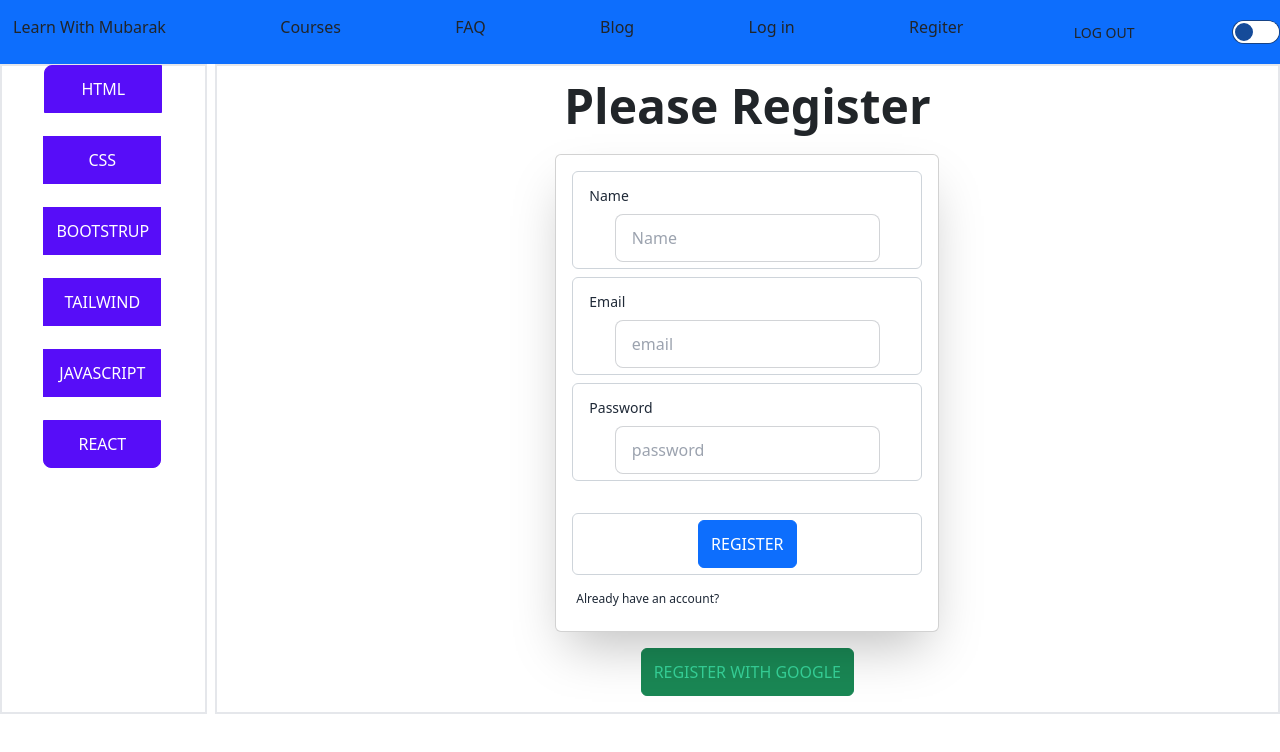
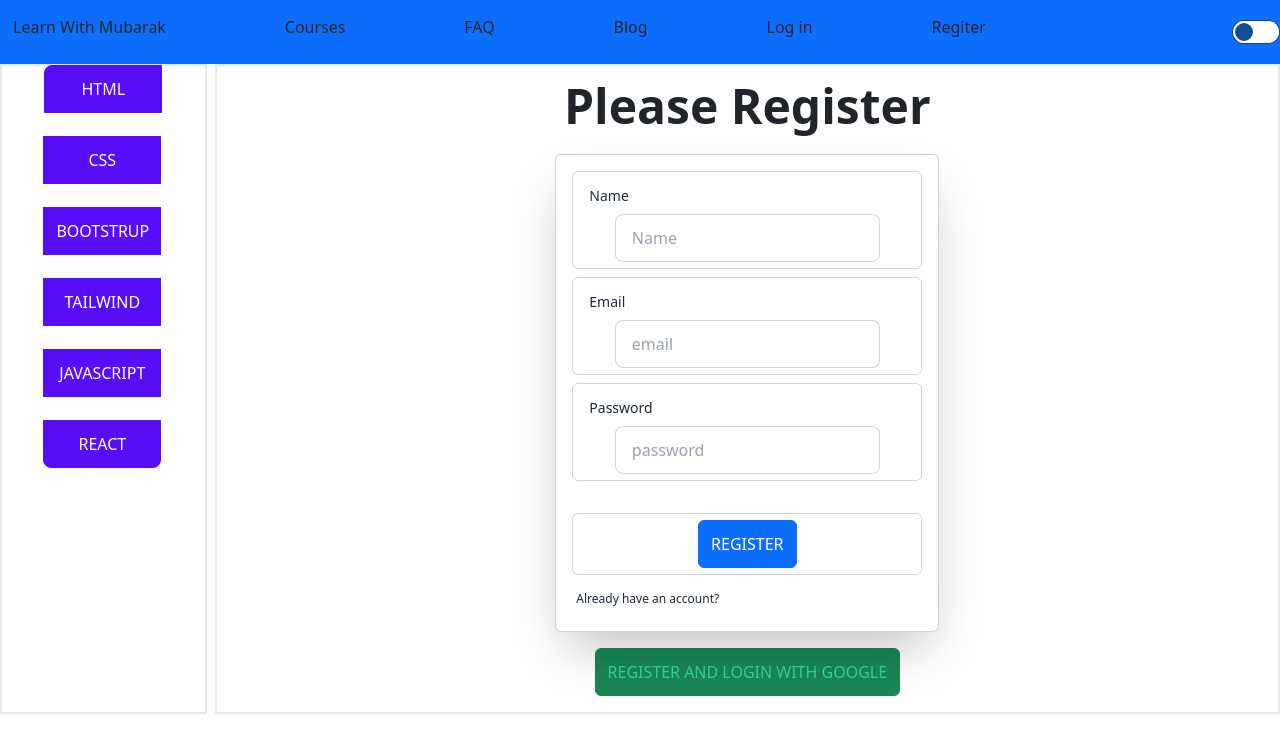
Before and after one commit to ICTMubarak/learning-platform-client-a10, a React (Create React App) app: page /register in a window 1280 px wide. Shown: the top 752 px of the page. Built offline with nearby package versions, Linux system fonts and the light colour scheme; no server answers.

Commit message:
Added toggle with Logout

```diff
--- a/src/components/Header.js
+++ b/src/components/Header.js
@@ -25,7 +25,12 @@ const Header = () => {
                      <Link className="btn btn-ghost normal-case text-xl" to='/login'>Log in</Link>
                      <Link className="btn btn-ghost normal-case text-xl" to='/register'>Regiter</Link>
                      {user?.email && <span>Welcome, {user.email}</span>}
-                     <button onClick={handleSighOut} className="btn btn-sm">Log Out</button>
+                     {
+                        user?.email ?
+                        <button onClick={handleSighOut} className="btn btn-sm">Log Out</button>
+                        : <Link to='/login'>Log In</Link>
+                     }
+
 
                      <input type="checkbox" className="toggle"/>
 
--- a/src/components/Login.js
+++ b/src/components/Login.js
@@ -60,9 +60,6 @@ const Login = () => {
         <div className="form-control mt-6">
           <button className="btn btn-primary">Login</button>
         </div>
-        <div className="form-control mt-6">
-          <button className="btn btn-primary">Login with Google</button>
-        </div>
       </div>
     </form>
   </div>
--- a/src/components/Register.js
+++ b/src/components/Register.js
@@ -89,7 +89,7 @@ import { AuthContext } from '../contexts/UserContex';
                     </label>
                   </div>
                 </form>
-                <button onClick={handleGoogleSignIn} className="btn btn-outline btn-success">Register with Google</button>
+                <button onClick={handleGoogleSignIn} className="btn btn-outline btn-success">Register and Login with Google</button>
               </div>
             </div>
           </div>
```
